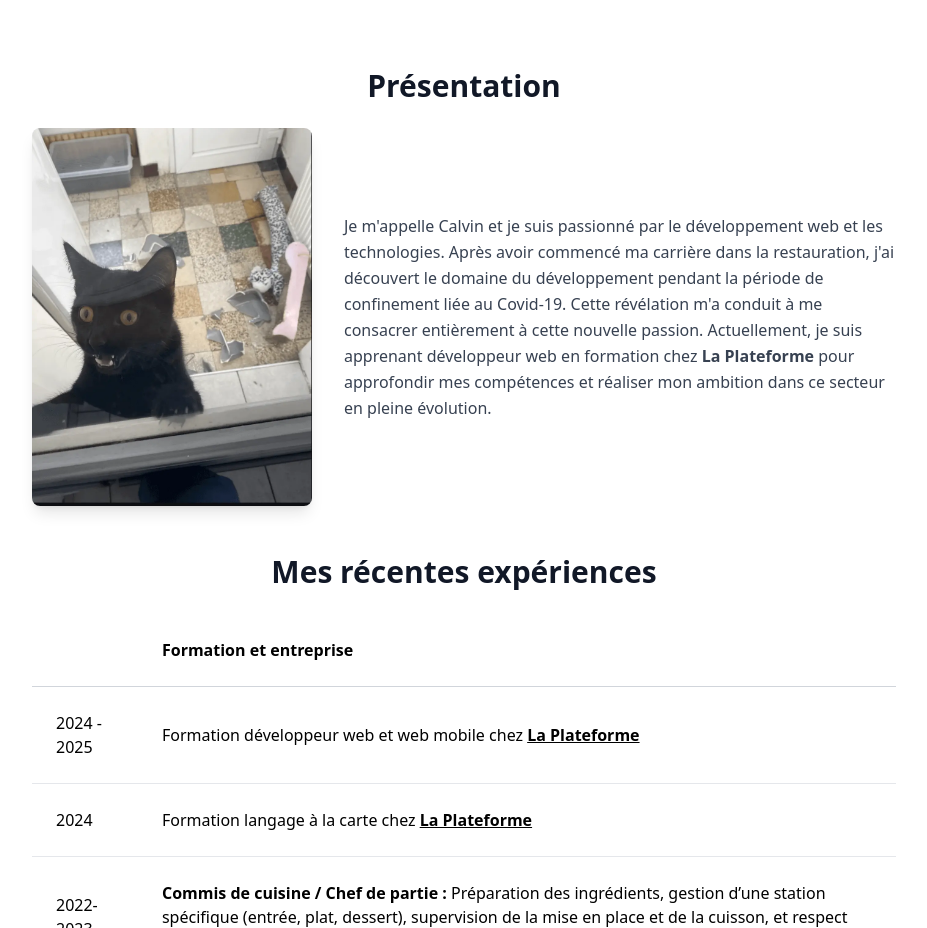
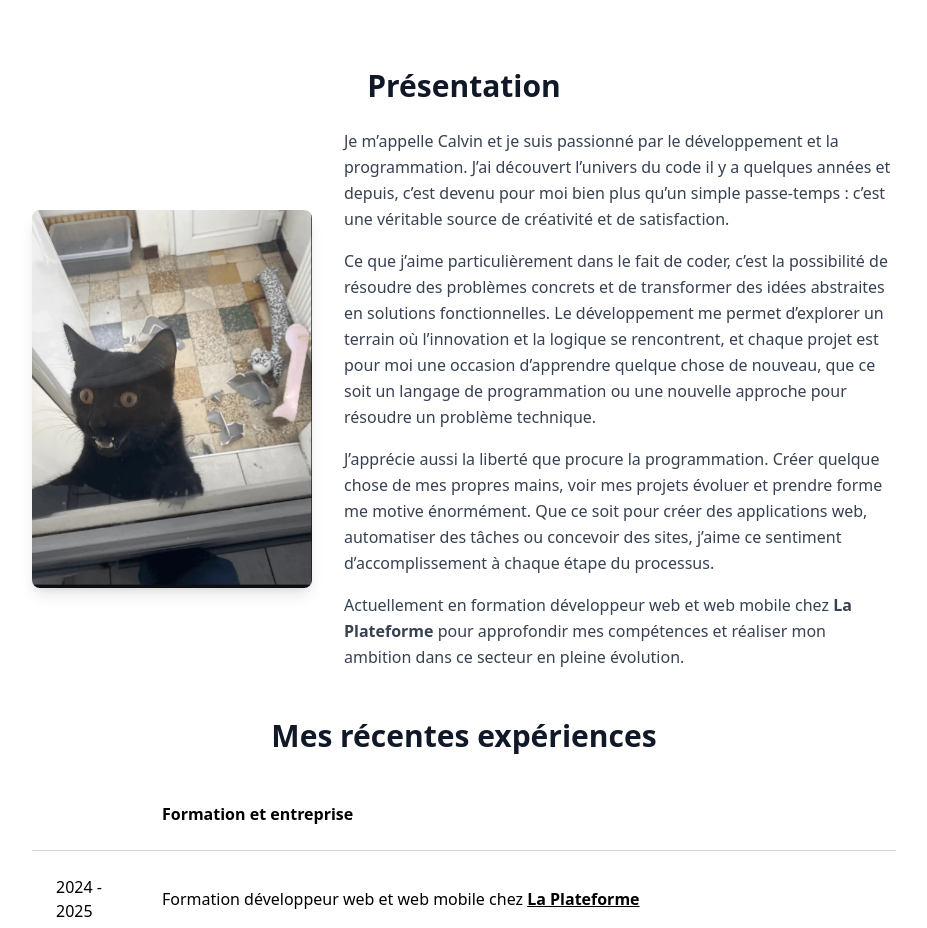
Before and after one commit to Calvin2124/portfolio_html, a website: page index.html in a window 1280 px wide. Shown: the part 860-1788 px from the top of the page, without its empty margins (176-1103 px from the left). Drawn offline with Linux system fonts and the light colour scheme.

Commit message:
modify p presentation

```diff
--- a/index.html
+++ b/index.html
@@ -63,9 +63,23 @@
                 </h2>
                 <div id="content-presentation" class="flex flex-col md:flex-row items-center gap-8">
                     <img src="img/chat.meme.webp" alt="Image d'un chat" class="max-w-[280px]  h-auto rounded-lg shadow-lg mx-auto md:mx-0" />
-                    <p class="text-gray-700 text-base leading-relaxed">
-                        Je m'appelle Calvin et je suis passionné par le développement web et les technologies. Après avoir commencé ma carrière dans la restauration, j'ai découvert le domaine du développement pendant la période de confinement liée au Covid-19. Cette révélation m'a conduit à me consacrer entièrement à cette nouvelle passion. Actuellement, je suis apprenant développeur web en formation chez <a class="w-1 font-bold" href="https://laplateforme.io/" aria-label="La Plateforme, centre de formation en développement web" target="_blank" rel="noopener noreferrer">La Plateforme</a> pour approfondir mes compétences et réaliser mon ambition dans ce secteur en pleine évolution.
-                    </p>
+                    <div class="text-gray-700 text-base leading-relaxed">
+                        <p class="mb-4">
+                          Je m’appelle Calvin et je suis passionné par le développement et la programmation. J’ai découvert l’univers du code il y a quelques années et depuis, c’est devenu pour moi bien plus qu’un simple passe-temps : c’est une véritable source de créativité et de satisfaction.
+                        </p>
+
+                        <p class="mb-4">
+                          Ce que j’aime particulièrement dans le fait de coder, c’est la possibilité de résoudre des problèmes concrets et de transformer des idées abstraites en solutions fonctionnelles. Le développement me permet d’explorer un terrain où l’innovation et la logique se rencontrent, et chaque projet est pour moi une occasion d’apprendre quelque chose de nouveau, que ce soit un langage de programmation ou une nouvelle approche pour résoudre un problème technique.
+                        </p>
+
+                        <p class="mb-4">
+                          J’apprécie aussi la liberté que procure la programmation. Créer quelque chose de mes propres mains, voir mes projets évoluer et prendre forme me motive énormément. Que ce soit pour créer des applications web, automatiser des tâches ou concevoir des sites, j’aime ce sentiment d’accomplissement à chaque étape du processus.
+                        </p>
+
+                        <p>
+                          Actuellement en formation développeur web et web mobile chez <a class="w-1 font-bold" href="https://laplateforme.io/" aria-label="La Plateforme, centre de formation en développement web" target="_blank" rel="noopener noreferrer">La Plateforme</a> pour approfondir mes compétences et réaliser mon ambition dans ce secteur en pleine évolution.
+                        </p>
+                      </div>
                 </div>
             </div>
         </section>
```
